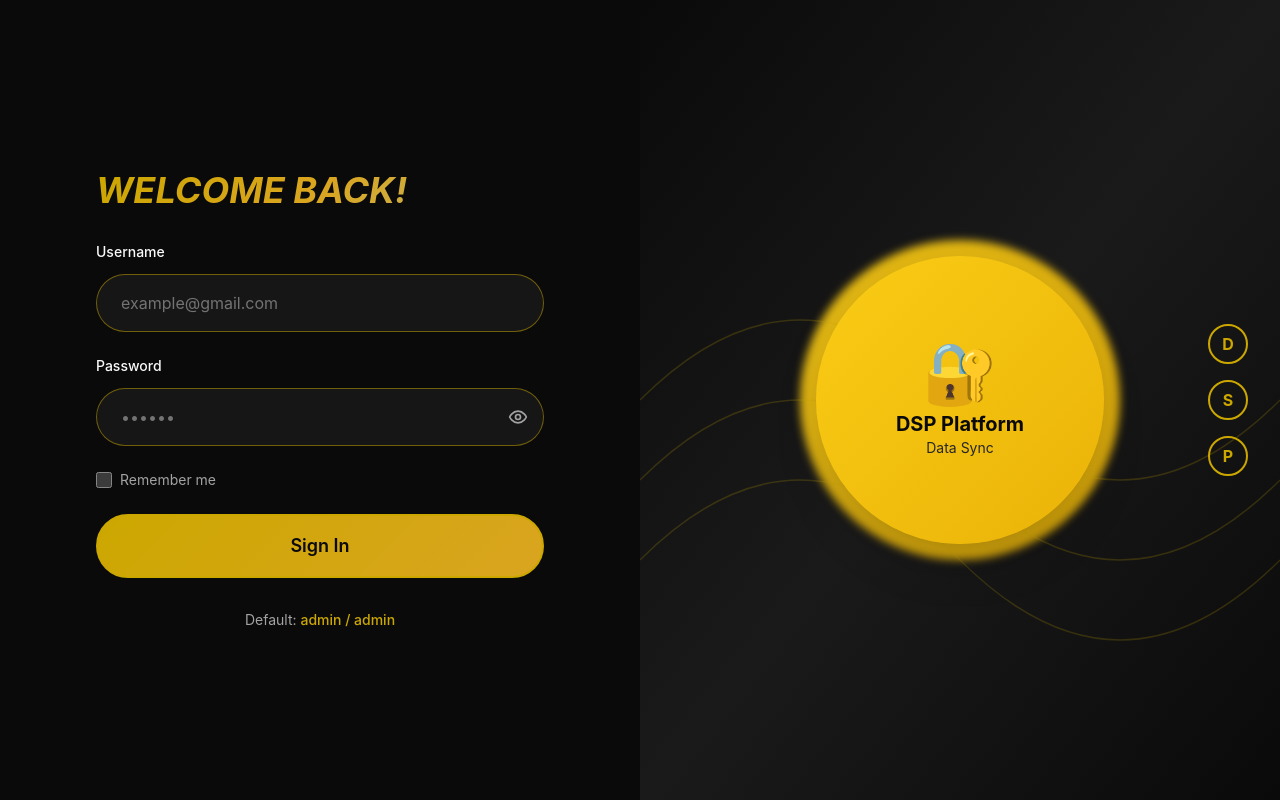
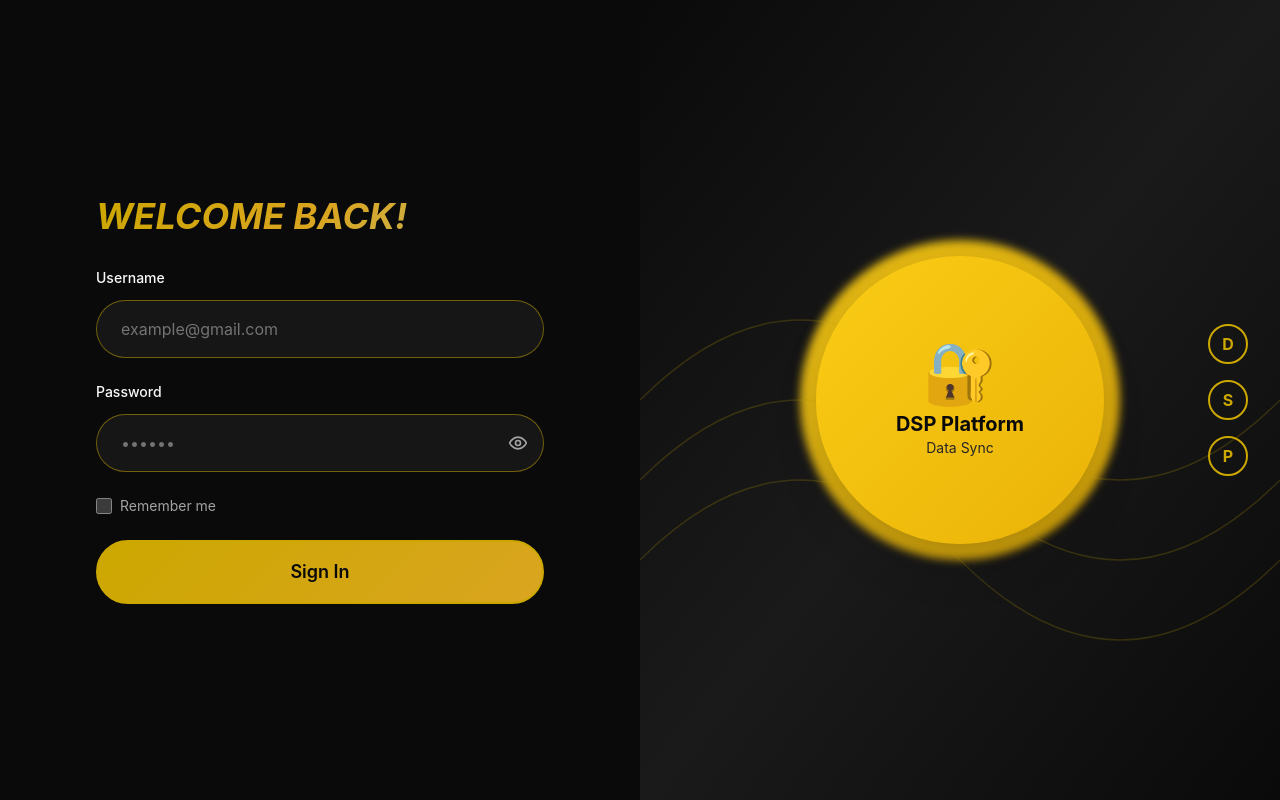
Before and after one commit to alfalaq12/dsp-platform, a React (Vite) app in the folder frontend/: page /login in a window 1280 px wide. Built offline with nearby package versions, Linux system fonts and the light colour scheme.

Commit message:
update UI/UX

```diff
--- a/frontend/src/pages/Login.jsx
+++ b/frontend/src/pages/Login.jsx
@@ -106,10 +106,6 @@ function Login() {
                                 {loading ? 'Signing in...' : 'Sign In'}
                             </button>
                         </form>
-
-                        <div className="mt-8 text-center text-sm text-panda-text-muted">
-                            Default: <span className="text-panda-gold font-medium">admin / admin</span>
-                        </div>
                     </div>
                 </div>
             </div>
```
